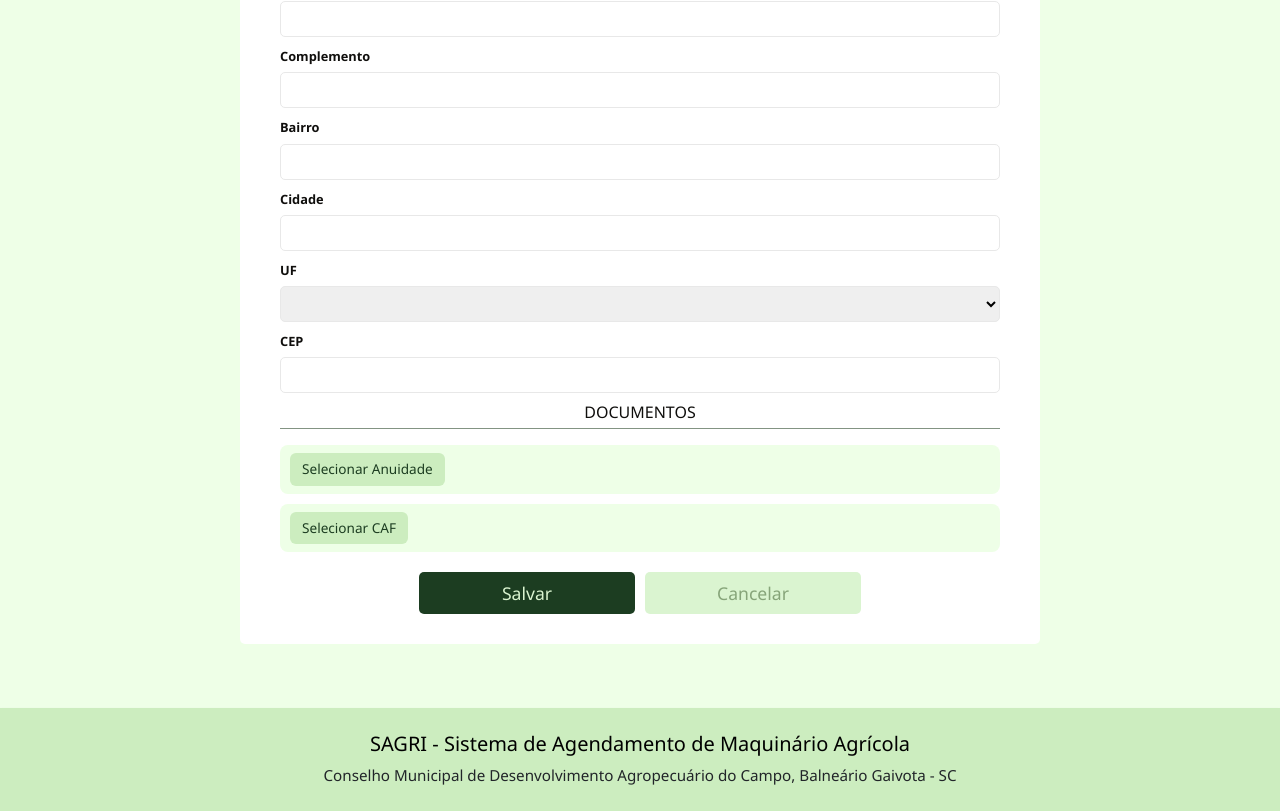
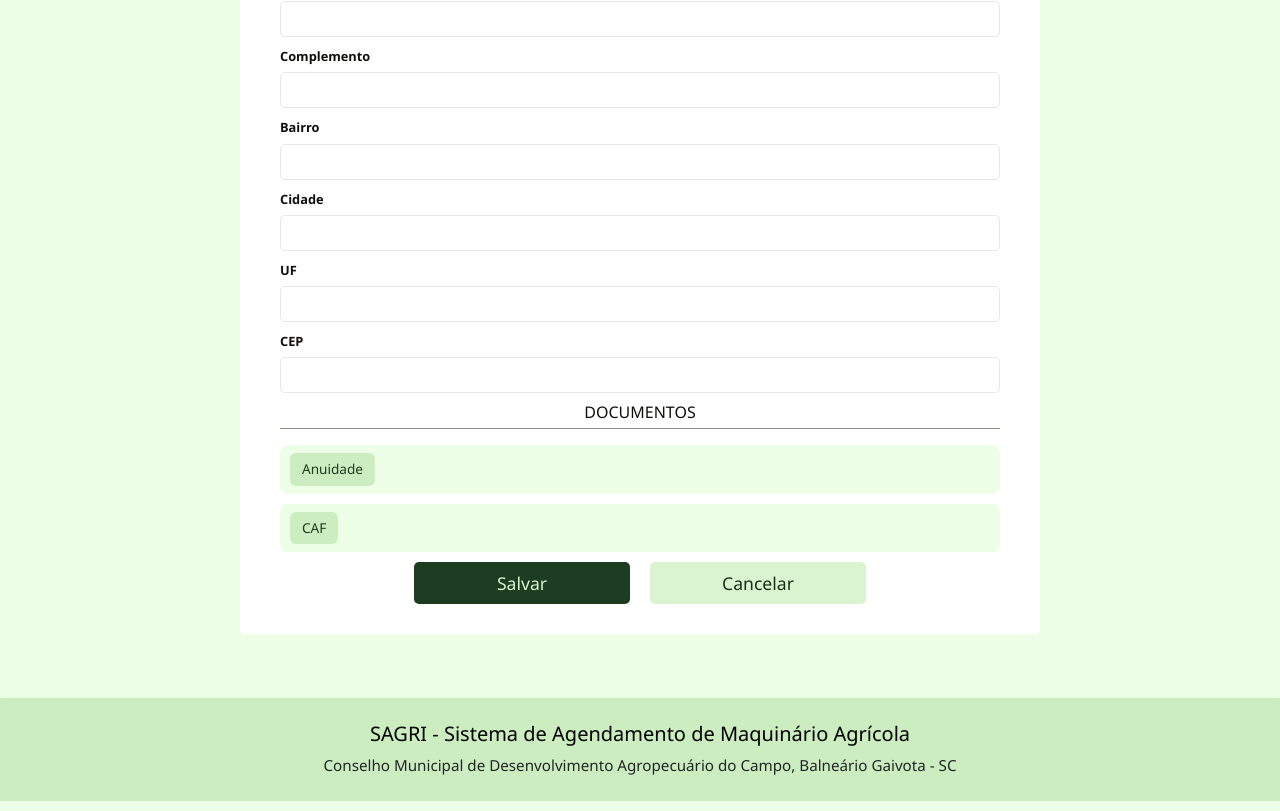
Before and after one commit to rubiamezzari/sagri, a React (Create React App) app in the folder client/: page /associados/edit/1 in a window 1280 px wide. Shown: the part 772-1583 px from the top of the page. Built offline with nearby package versions, Linux system fonts and the light colour scheme; no server answers.

Commit message:
atuali rubia 16h22

```diff
--- a/client/src/components/associados/CreateAssociado.js
+++ b/client/src/components/associados/CreateAssociado.js
@@ -84,7 +84,7 @@ const uploadLabelStyle = {
 
   const getBtnCancelarStyle = (hover) => ({
     backgroundColor: hover ? "#ccedbf" : "#daf4d0",
-    color: "#86a479",
+    color: "#143018",
     padding: "8px 10px",
     borderRadius: "5px",
     border: "none",
--- a/client/src/components/associados/EditAssociado.js
+++ b/client/src/components/associados/EditAssociado.js
@@ -44,22 +44,8 @@ const inputStyle = {
 };
 
 const inputFocus = {
-  borderColor: "#e8e8e8",
+  borderColor: "#1c3d21",
   outline: "none",
-};
-
-const btnCadastrar = {
-  backgroundColor: "#1c3d21",
-  color: "#daf4d0",
-  padding: "8px 10px",
-  borderRadius: "5px",
-  border: "none",
-  cursor: "pointer",
-  fontWeight: "500",
-  fontSize: "1.1rem",
-  width: "30%",
-  marginTop: "10px",
-  transition: "background-color 0.3s",
 };
 
 const uploadContainerStyle = {
@@ -83,6 +69,33 @@ const uploadLabelStyle = {
   whiteSpace: "nowrap",
 };
 
+// Funções para gerar estilos dinâmicos dos botões
+const getBtnCadastrarStyle = (hover) => ({
+  backgroundColor: hover ? "#143018" : "#1c3d21",
+  color: "#daf4d0",
+  padding: "8px 10px",
+  borderRadius: "5px",
+  border: "none",
+  cursor: "pointer",
+  fontWeight: "500",
+  fontSize: "1.1rem",
+  width: "30%",
+  transition: "background-color 0.3s",
+});
+
+const getBtnCancelarStyle = (hover) => ({
+  backgroundColor: hover ? "#ccedbf" : "#daf4d0",
+  color: "#143018",
+  padding: "8px 10px",
+  borderRadius: "5px",
+  border: "none",
+  cursor: "pointer",
+  fontWeight: "500",
+  fontSize: "1.1rem",
+  width: "30%",
+  marginLeft: "20px",
+  transition: "background-color 0.3s",
+});
 
 export default function EditAssociado() {
   const [form, setForm] = useState({
@@ -108,6 +121,8 @@ export default function EditAssociado() {
   });
 
   const [focusField, setFocusField] = useState(null);
+  const [hoverSalvar, setHoverSalvar] = useState(false);
+  const [hoverCancelar, setHoverCancelar] = useState(false);
 
   const params = useParams();
   const navigate = useNavigate();
@@ -145,7 +160,6 @@ export default function EditAssociado() {
     }));
   }
 
-
   async function onSubmit(e) {
     e.preventDefault();
     const response = await fetch(`${REACT_APP_YOUR_HOSTNAME}/associados/update/${params.id}`, {
@@ -155,7 +169,6 @@ export default function EditAssociado() {
     });
 
     if (!response.ok) {
-      console.log(response.ok)
       window.alert("Erro ao atualizar associado.");
       return;
     }
@@ -306,21 +319,16 @@ export default function EditAssociado() {
         <label style={labelStyle} htmlFor="uf">
           UF
         </label>
-        <select
+        <input
           id="uf"
+          type="text"
           style={getInputStyle("uf")}
           value={form.endereco.uf}
           onChange={(e) => updateEndereco({ uf: e.target.value })}
           onFocus={() => setFocusField("uf")}
           onBlur={() => setFocusField(null)}
           required
-        >
-          <option value=""></option>
-          <option value="PR">PR</option>
-          <option value="RS">RS</option>
-          <option value="SC">SC</option>
-
-        </select>
+        />
 
         <label style={labelStyle} htmlFor="cep">
           CEP
@@ -336,51 +344,56 @@ export default function EditAssociado() {
           required
         />
 
-
-
         <h5 style={sectionTitle}>DOCUMENTOS</h5>
 
         <div style={uploadContainerStyle}>
           <label htmlFor="anuidade" style={uploadLabelStyle}>
-            {form.documentos.anuidade
-              ? "Anuidade: " + form.documentos.anuidade.name
-              : "Selecionar Anuidade"}
+            Anuidade
           </label>
           <input
             type="file"
             id="anuidade"
-            accept=".pdf,image/*"
+            name="anuidade"
+            onChange={(e) => updateDocumentos({ anuidade: e.target.files[0]?.name || "" })}
             style={{ display: "none" }}
-            onChange={(e) =>
-              updateDocumentos({ anuidade: e.target.files[0] || null })
-            }
           />
+          <span>{form.documentos.anuidade}</span>
         </div>
 
         <div style={uploadContainerStyle}>
           <label htmlFor="caf" style={uploadLabelStyle}>
-            {form.documentos.caf
-              ? "CAF: " + form.documentos.caf
-              : "Selecionar CAF"}
+            CAF
           </label>
           <input
             type="file"
             id="caf"
-            accept=".pdf,image/*"
+            name="caf"
+            onChange={(e) => updateDocumentos({ caf: e.target.files[0]?.name || "" })}
             style={{ display: "none" }}
-            onChange={(e) => updateDocumentos({ caf: e.target.files[0] || null })}
           />
+          <span>{form.documentos.caf}</span>
         </div>
-        <button type="submit" style={btnCadastrar}>
+
+        <div>
+          <button
+            type="submit"
+            style={getBtnCadastrarStyle(hoverSalvar)}
+            onMouseEnter={() => setHoverSalvar(true)}
+            onMouseLeave={() => setHoverSalvar(false)}
+          >
             Salvar
           </button>
+
           <button
             type="button"
+            style={getBtnCancelarStyle(hoverCancelar)}
             onClick={() => navigate("/associados")}
-          style={{ ...btnCadastrar, backgroundColor: "#daf4d0", marginLeft: "10px", color: "#86a479" }}
+            onMouseEnter={() => setHoverCancelar(true)}
+            onMouseLeave={() => setHoverCancelar(false)}
           >
             Cancelar
           </button>
+        </div>
       </form>
     </div>
   );
--- a/client/src/components/implementos/CreateImplemento.js
+++ b/client/src/components/implementos/CreateImplemento.js
@@ -62,7 +62,7 @@ const getBtnCadastrarStyle = (hover) => ({
 
 const getBtnCancelarStyle = (hover) => ({
   backgroundColor: hover ? "#ccedbf" : "#daf4d0",
-  color: "#86a479",
+  color: "#143018",
   padding: "8px 10px",
   borderRadius: "5px",
   border: "none",
--- a/client/src/components/implementos/EditImplemento.js
+++ b/client/src/components/implementos/EditImplemento.js
@@ -47,8 +47,8 @@ const inputFocus = {
   outline: "none",
 };
 
-const btnSalvar = {
-  backgroundColor: "#1c3d21",
+const getBtnSalvarStyle = (hover) => ({
+  backgroundColor: hover ? "#143018" : "#1c3d21",
   color: "#daf4d0",
   padding: "8px 10px",
   borderRadius: "5px",
@@ -59,11 +59,11 @@ const btnSalvar = {
   width: "48%",
   marginTop: "10px",
   transition: "background-color 0.3s",
-};
+});
 
-const btnCancelar = {
-  backgroundColor: "#daf4d0",
-  color: "#86a479",
+const getBtnCancelarStyle = (hover) => ({
+  backgroundColor: hover ? "#ccedbf" : "#daf4d0",
+  color: "#143018",
   padding: "8px 10px",
   borderRadius: "5px",
   border: "none",
@@ -74,7 +74,7 @@ const btnCancelar = {
   marginTop: "10px",
   marginLeft: "4%",
   transition: "background-color 0.3s",
-};
+});
 
 export default function EditImplemento() {
   const { id } = useParams();
@@ -92,11 +92,13 @@ export default function EditImplemento() {
 
   const [focusField, setFocusField] = useState(null);
 
+  const [hoverSalvar, setHoverSalvar] = useState(false);
+  const [hoverCancelar, setHoverCancelar] = useState(false);
+
   useEffect(() => {
     fetch(`${API_URL}/implementos/${id}`)
       .then((res) => res.json())
       .then((data) => {
-        // Ajusta o estado para carregar os dados
         setForm({
           tipo: data.tipo || "",
           marca: data.marca || "",
@@ -117,13 +119,13 @@ export default function EditImplemento() {
   async function onSubmit(e) {
     e.preventDefault();
 
-    const formData = new FormData();
-    formData.append("dados", JSON.stringify);
-
     try {
       const response = await fetch(`${API_URL}/implementos/update/${id}`, {
-        method: "PATCH",  // método corrigido para PATCH
-        body: formData,
+        method: "PATCH",
+        headers: {
+          "Content-Type": "application/json",
+        },
+        body: JSON.stringify(form),
       });
 
       if (!response.ok) {
@@ -134,7 +136,6 @@ export default function EditImplemento() {
 
       const data = await response.json();
       alert(data.message || "Implemento atualizado com sucesso!");
-
       navigate("/implementos", { replace: true });
     } catch (error) {
       alert("Erro na comunicação com o servidor.");
@@ -144,7 +145,6 @@ export default function EditImplemento() {
   function getInputStyle(name) {
     return focusField === name ? { ...inputStyle, ...inputFocus } : inputStyle;
   }
-
 
   return (
     <div style={containerStyle}>
@@ -223,15 +223,22 @@ export default function EditImplemento() {
           onBlur={() => setFocusField(null)}
         />
 
-
         <div style={{ display: "flex", justifyContent: "space-between" }}>
-          <button type="submit" style={btnSalvar}>
+          <button
+            type="submit"
+            style={getBtnSalvarStyle(hoverSalvar)}
+            onMouseEnter={() => setHoverSalvar(true)}
+            onMouseLeave={() => setHoverSalvar(false)}
+          >
             Salvar
           </button>
+
           <button
             type="button"
-            style={btnCancelar}
+            style={getBtnCancelarStyle(hoverCancelar)}
             onClick={() => navigate("/implementos")}
+            onMouseEnter={() => setHoverCancelar(true)}
+            onMouseLeave={() => setHoverCancelar(false)}
           >
             Cancelar
           </button>
--- a/client/src/components/maquinas/CreateMaquina.js
+++ b/client/src/components/maquinas/CreateMaquina.js
@@ -83,7 +83,7 @@ const getBtnCadastrarStyle = (hover) => ({
 
 const getBtnCancelarStyle = (hover) => ({
   backgroundColor: hover ? "#ccedbf" : "#daf4d0",
-  color: "#86a479",
+  color: "#143018",
   padding: "8px 10px",
   borderRadius: "5px",
   border: "none",
--- a/client/src/components/maquinas/EditMaquina.js
+++ b/client/src/components/maquinas/EditMaquina.js
@@ -46,19 +46,6 @@ const inputFocus = {
   outline: "none",
 };
 
-const btnStyle = {
-  backgroundColor: "#1c3d21",
-  color: "#daf4d0",
-  padding: "8px 10px",
-  borderRadius: "5px",
-  border: "none",
-  cursor: "pointer",
-  fontWeight: "500",
-  fontSize: "1.1rem",
-  width: "30%",
-  marginTop: "10px",
-};
-
 const uploadContainerStyle = {
   backgroundColor: "#eeffe7",
   borderRadius: "8px",
@@ -80,6 +67,35 @@ const uploadLabelStyle = {
   whiteSpace: "nowrap",
 };
 
+const getBtnSalvarStyle = (hover) => ({
+  backgroundColor: hover ? "#143018" : "#1c3d21",
+  color: "#daf4d0",
+  padding: "8px 10px",
+  borderRadius: "5px",
+  border: "none",
+  cursor: "pointer",
+  fontWeight: "500",
+  fontSize: "1.1rem",
+  width: "30%",
+  marginTop: "10px",
+  transition: "background-color 0.3s",
+});
+
+const getBtnCancelarStyle = (hover) => ({
+  backgroundColor: hover ? "#c2dbac" : "#daf4d0",
+  color: "#86a479",
+  padding: "8px 10px",
+  borderRadius: "5px",
+  border: "none",
+  cursor: "pointer",
+  fontWeight: "500",
+  fontSize: "1.1rem",
+  width: "30%",
+  marginTop: "10px",
+  marginLeft: "10px",
+  transition: "background-color 0.3s",
+});
+
 export default function EditMaquina() {
   const [form, setForm] = useState({
     tipo: "",
@@ -93,6 +109,9 @@ export default function EditMaquina() {
   });
 
   const [focusField, setFocusField] = useState(null);
+  const [hoverSalvar, setHoverSalvar] = useState(false);
+  const [hoverCancelar, setHoverCancelar] = useState(false);
+
   const params = useParams();
   const navigate = useNavigate();
 
@@ -201,13 +220,20 @@ export default function EditMaquina() {
           />
         </div>
 
-        <button type="submit" style={btnStyle}>
+        <button
+          type="submit"
+          style={getBtnSalvarStyle(hoverSalvar)}
+          onMouseEnter={() => setHoverSalvar(true)}
+          onMouseLeave={() => setHoverSalvar(false)}
+        >
           Salvar
         </button>
         <button
           type="button"
           onClick={() => navigate("/maquinas")}
-          style={{ ...btnStyle, backgroundColor: "#daf4d0", marginLeft: "10px", color: "#86a479" }}
+          style={getBtnCancelarStyle(hoverCancelar)}
+          onMouseEnter={() => setHoverCancelar(true)}
+          onMouseLeave={() => setHoverCancelar(false)}
         >
           Cancelar
         </button>
--- a/client/src/components/operadores/CreateOperador.js
+++ b/client/src/components/operadores/CreateOperador.js
@@ -62,7 +62,7 @@ const getBtnCadastrarStyle = (hover) => ({
 
 const getBtnCancelarStyle = (hover) => ({
   backgroundColor: hover ? "#ccedbf" : "#daf4d0",
-  color: "#86a479",
+  color: "#143018",
   padding: "8px 10px",
   borderRadius: "5px",
   border: "none",
@@ -76,7 +76,6 @@ const getBtnCancelarStyle = (hover) => ({
 
 export default function CreateOperador() {
   const [form, setForm] = useState({
-    usuario: "",
     nome: "",
     email: "",
     telefone: "",
@@ -112,13 +111,13 @@ export default function CreateOperador() {
       alert("Operador cadastrado com sucesso!");
 
       setForm({
-        usuario: "",
         nome: "",
         email: "",
         telefone: "",
         cpf: "",
         senha: "",
       });
+
       navigate("/operadores", { replace: true });
     } catch (error) {
       alert("Erro na comunicação com o servidor.");
@@ -135,7 +134,6 @@ export default function CreateOperador() {
         <h5 style={sectionTitle}>DADOS DO OPERADOR</h5>
 
         {[
-  { name: "usuario", label: "Usuário" },
           { name: "nome", label: "Nome" },
           { name: "email", label: "Email", required: false },
           { name: "telefone", label: "Telefone" },
@@ -156,7 +154,6 @@ export default function CreateOperador() {
             />
           </div>
         ))}
-
 
         <div style={{ display: "flex", justifyContent: "center", marginTop: "20px" }}>
           <button
--- a/client/src/components/operadores/DetalhesOperador.js
+++ b/client/src/components/operadores/DetalhesOperador.js
@@ -100,11 +100,8 @@ export default function DetalhesOperador() {
         fontFamily: "'Segoe UI', sans-serif",
       }}
     >
-      <h2 style={tituloNome}>{operador.nome || operador.usuario}</h2>
+      <h2 style={tituloNome}>{operador.nome}</h2>
 
-      <div style={linha}>
-        <div style={campoLabel}>Usuário:</div> {operador.usuario || "—"}
-      </div>
       <div style={linha}>
         <div style={campoLabel}>Email:</div> {operador.email || "—"}
       </div>
--- a/client/src/components/operadores/EditOperador.js
+++ b/client/src/components/operadores/EditOperador.js
@@ -2,6 +2,54 @@ import React, { useState, useEffect } from "react";
 import { useParams, useNavigate } from "react-router-dom";
 
 const API_URL = "http://localhost:5050";
+
+const containerStyle = {
+  maxWidth: "700px",
+  margin: "40px auto",
+  padding: "30px",
+  backgroundColor: "#ffffff",
+  borderRadius: "5px",
+};
+
+const labelStyle = {
+  fontWeight: "600",
+  fontSize: "0.85rem",
+  marginBottom: "6px",
+  display: "block",
+};
+
+const inputStyle = {
+  width: "100%",
+  padding: "8px",
+  borderRadius: "4px",
+  border: "1px solid #ccc",
+  fontSize: "0.95rem",
+  boxSizing: "border-box",
+};
+
+const btnSalvarStyle = (hover) => ({
+  backgroundColor: hover ? "#143018" : "#1c3d21",
+  color: "#fff",
+  padding: "8px 20px",
+  borderRadius: "4px",
+  border: "none",
+  fontWeight: "500",
+  cursor: "pointer",
+  transition: "background-color 0.3s",
+  flex: 1,
+});
+
+const btnCancelarStyle = (hover) => ({
+  backgroundColor: hover ? "#d6d6d6" : "#eaeaea",
+  color: "#444",
+  padding: "8px 20px",
+  borderRadius: "4px",
+  border: "1px solid #ccc",
+  fontWeight: "500",
+  cursor: "pointer",
+  transition: "background-color 0.3s",
+  flex: 1,
+});
 
 export default function EditOperador() {
   const { id } = useParams();
@@ -9,11 +57,13 @@ export default function EditOperador() {
 
   const [form, setForm] = useState({
     nome: "",
-    usuario: "",
     email: "",
     telefone: "",
     cpf: "",
   });
+
+  const [hoverSalvar, setHoverSalvar] = useState(false);
+  const [hoverCancelar, setHoverCancelar] = useState(false);
 
   useEffect(() => {
     async function fetchData() {
@@ -21,7 +71,8 @@ export default function EditOperador() {
         const response = await fetch(`${API_URL}/operadores/${id}`);
         if (!response.ok) throw new Error();
         const operador = await response.json();
-        setForm(operador);
+        const { usuario, ...resto } = operador;
+        setForm(resto);
       } catch {
         alert("Erro ao buscar operador.");
         navigate("/operadores");
@@ -54,19 +105,15 @@ export default function EditOperador() {
   }
 
   return (
-    <div style={{
-      maxWidth: "700px",
-      margin: "40px auto",
-      padding: "30px",
-      backgroundColor: "#ffffff",
-      borderRadius: "5px"
-    }}>
+    <div style={containerStyle}>
       <form onSubmit={onSubmit}>
-        <h2 style={{ textAlign: "center", marginBottom: "20px" }}>Editar Operador</h2>
+        <h2 style={{ textAlign: "center", marginBottom: "20px" }}>
+          Editar Operador
+        </h2>
 
-        {["nome", "usuario", "email", "telefone", "cpf"].map((field) => (
+        {["nome", "email", "telefone", "cpf"].map((field) => (
           <div key={field} style={{ marginBottom: "16px" }}>
-            <label style={{ fontWeight: "600", fontSize: "0.85rem" }}>
+            <label style={labelStyle}>
               {field.charAt(0).toUpperCase() + field.slice(1)}:
             </label>
             <input
@@ -74,39 +121,34 @@ export default function EditOperador() {
               value={form[field]}
               onChange={(e) => updateForm({ [field]: e.target.value })}
               required
-              style={{
-                width: "100%",
-                padding: "8px",
-                borderRadius: "4px",
-                border: "1px solid #ccc",
-                fontSize: "0.95rem",
-              }}
+              style={inputStyle}
             />
           </div>
         ))}
 
-        <div style={{ marginTop: "20px", display: "flex", gap: "10px" }}>
-          <button type="submit" style={{
-            backgroundColor: "#1c3d21",
-            color: "#fff",
-            padding: "8px 20px",
-            borderRadius: "4px",
-            border: "none",
-            fontWeight: "500",
-            cursor: "pointer",
-          }}>
+        <div
+          style={{
+            marginTop: "20px",
+            display: "flex",
+            gap: "10px",
+          }}
+        >
+          <button
+            type="submit"
+            style={btnSalvarStyle(hoverSalvar)}
+            onMouseEnter={() => setHoverSalvar(true)}
+            onMouseLeave={() => setHoverSalvar(false)}
+          >
             Salvar
           </button>
 
-          <button type="button" onClick={() => navigate("/operadores")} style={{
-            backgroundColor: "#eaeaea",
-            color: "#444",
-            padding: "8px 20px",
-            borderRadius: "4px",
-            border: "1px solid #ccc",
-            fontWeight: "500",
-            cursor: "pointer",
-          }}>
+          <button
+            type="button"
+            onClick={() => navigate("/operadores")}
+            style={btnCancelarStyle(hoverCancelar)}
+            onMouseEnter={() => setHoverCancelar(true)}
+            onMouseLeave={() => setHoverCancelar(false)}
+          >
             Cancelar
           </button>
         </div>
```
Also changed, not shown: client/src/components/operadores/userListOperador.js (+36 -27 lines), 1 other file (tests, documents, lock files or other folders). Lines whose indentation alone changed are shown as unchanged.
